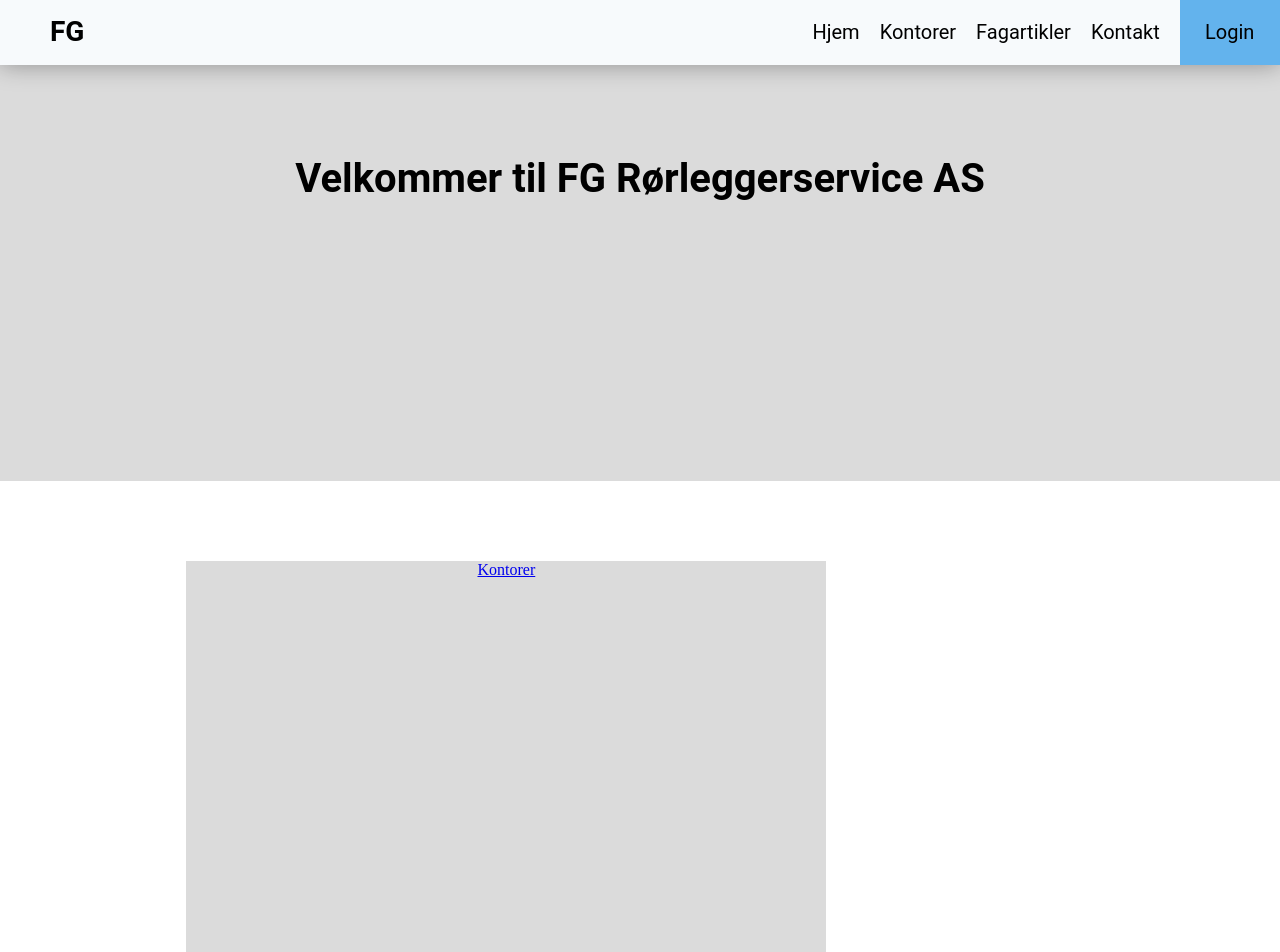
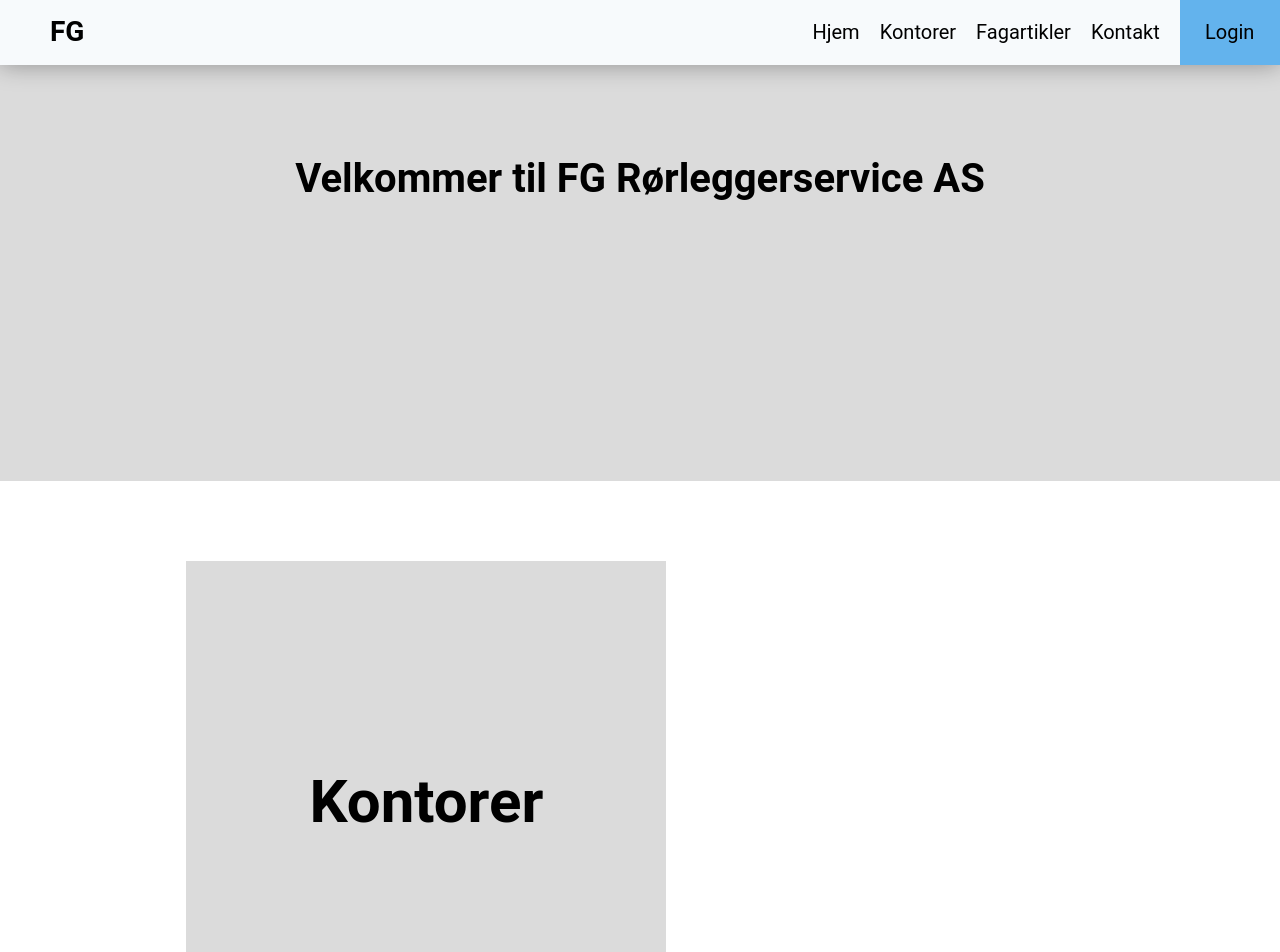
Before and after one commit to kamiifx/WebAppEksamen, a React (Create React App) app in the folder client/: page / in a window 1280 px wide. Shown: the top 952 px of the page. Built offline with nearby package versions, Linux system fonts and the light colour scheme.

Commit message:
Home Component fixes, missing some colors now only.

```diff
--- a/client/src/components/Home.js
+++ b/client/src/components/Home.js
@@ -6,22 +6,32 @@ const FlexBox = styled.div`
   display: flex;
   flex-wrap: wrap;
   margin-left: 13%;
-  max-width: 90%;
+  max-width: 94%;
 `
 
 const FlexItemBox = styled.div`
   display: flex;
   justify-content: center;
-  width: 40rem;
-  height: 25rem;
+  align-items: center;
+  width: 30rem;
+  height: 30rem;
   background-color:${({ theme }) => theme.colors.header};
   margin-left: 20px;
   &.med{
-  width: 74.8rem;
+  width: 84.7rem;
   }
   &.big{
   margin-top: 35px;
   width: 116rem;
+  height: 35rem;
+  margin-bottom: 6rem;
+  }
+  a{
+    text-decoration: none;
+    color: black;
+    font-family: 'Roboto',sans-serif;
+    font-size: 60px;
+    font-weight: 600;
   }
 `
 
```
Also changed, not shown: 1 other file (tests, documents, lock files or other folders).
